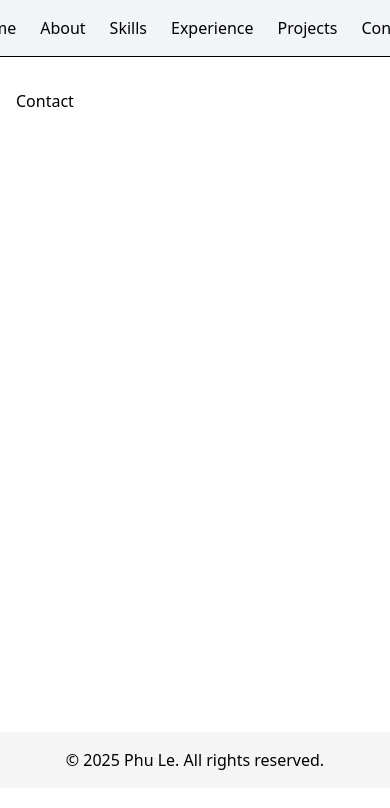
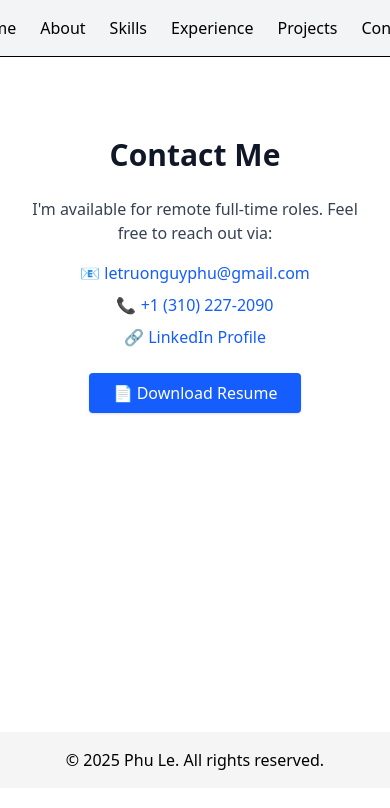
Before and after one commit to uyphu/meetphule.dev, a React (Vite) app: page /contact in a window 390 px wide. Shown: the top 808 px of the page. Built offline with nearby package versions, Linux system fonts and the light colour scheme.

Commit message:
[MPL-29] Add contact info Email LinkedIn Phone

```diff
--- /dev/null
+++ b/src/components/ContactInfo.tsx
@@ -0,0 +1,37 @@
+// src/components/ContactInfo.tsx
+import React from "react";
+
+const ContactInfo: React.FC = () => {
+  return (
+    <section className="py-12 px-4 max-w-2xl mx-auto text-center">
+      <h2 className="text-3xl font-bold text-gray-900 dark:text-white mb-6">Contact Me</h2>
+      <p className="text-gray-700 dark:text-gray-300 mb-4">
+        I'm available for remote full-time roles. Feel free to reach out via:
+      </p>
+
+      <div className="space-y-2">
+        <p>
+          📧 <a href="mailto:letruonguyphu@gmail.com" className="text-blue-600 hover:underline">letruonguyphu@gmail.com</a>
+        </p>
+        <p>
+          📞 <a href="tel:+13102272090" className="text-blue-600 hover:underline">+1 (310) 227-2090</a>
+        </p>
+        <p>
+          🔗 <a href="https://linkedin.com/in/phu-le-57727547" target="_blank" className="text-blue-600 hover:underline">LinkedIn Profile</a>
+        </p>
+      </div>
+
+      <div className="mt-6">
+        <a
+          href="/resume.pdf"
+          download
+          className="inline-block bg-blue-600 text-white px-6 py-2 rounded shadow hover:bg-blue-700 transition"
+        >
+          📄 Download Resume
+        </a>
+      </div>
+    </section>
+  );
+};
+
+export default ContactInfo;
--- a/src/pages/Contact.tsx
+++ b/src/pages/Contact.tsx
@@ -1,2 +1,13 @@
-const Contact = () => <h1>Contact</h1>;
+// src/pages/Contact.tsx
+import React from "react";
+import ContactInfo from "../components/ContactInfo";
+
+const Contact: React.FC = () => {
+  return (
+    <main className="bg-white dark:bg-gray-900">
+      <ContactInfo />
+    </main>
+  );
+};
+
 export default Contact;
```
